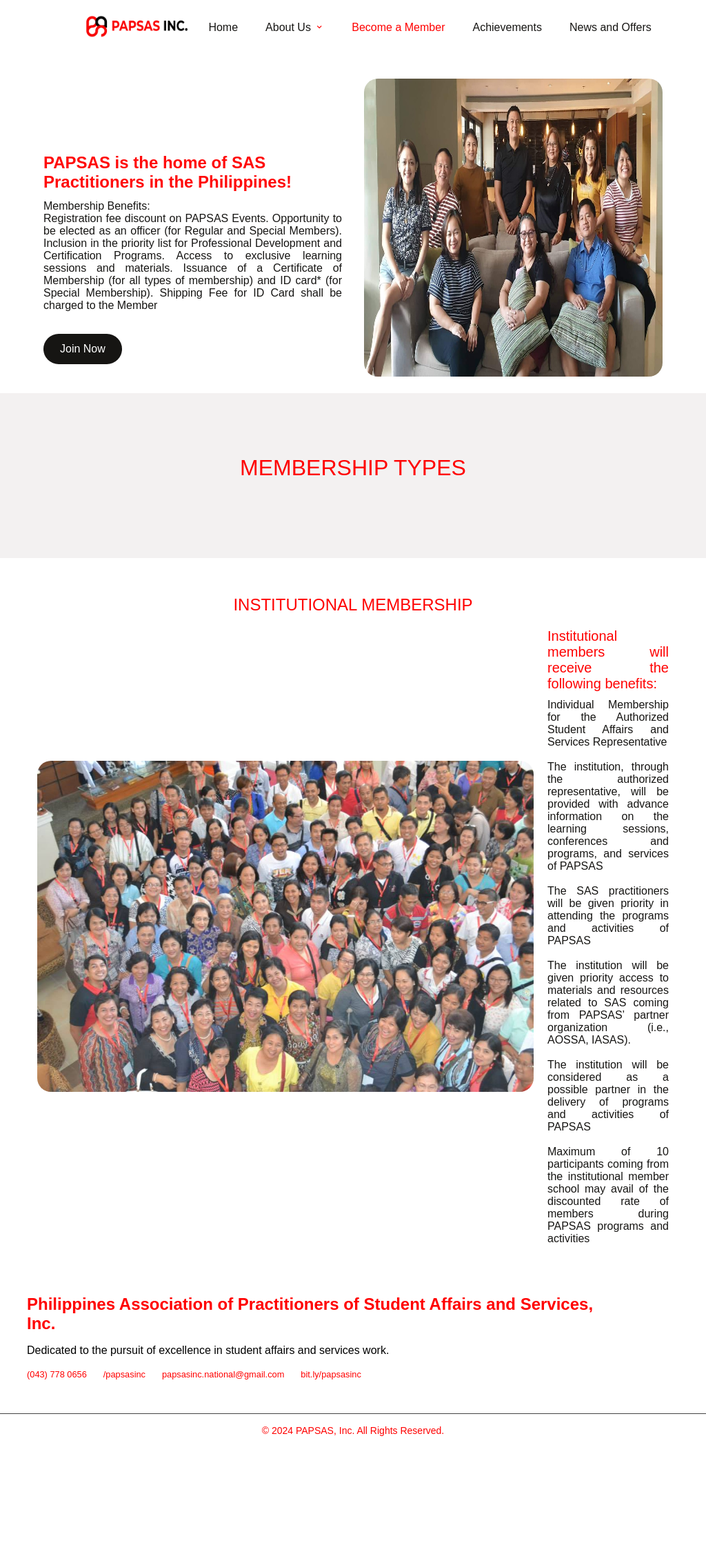
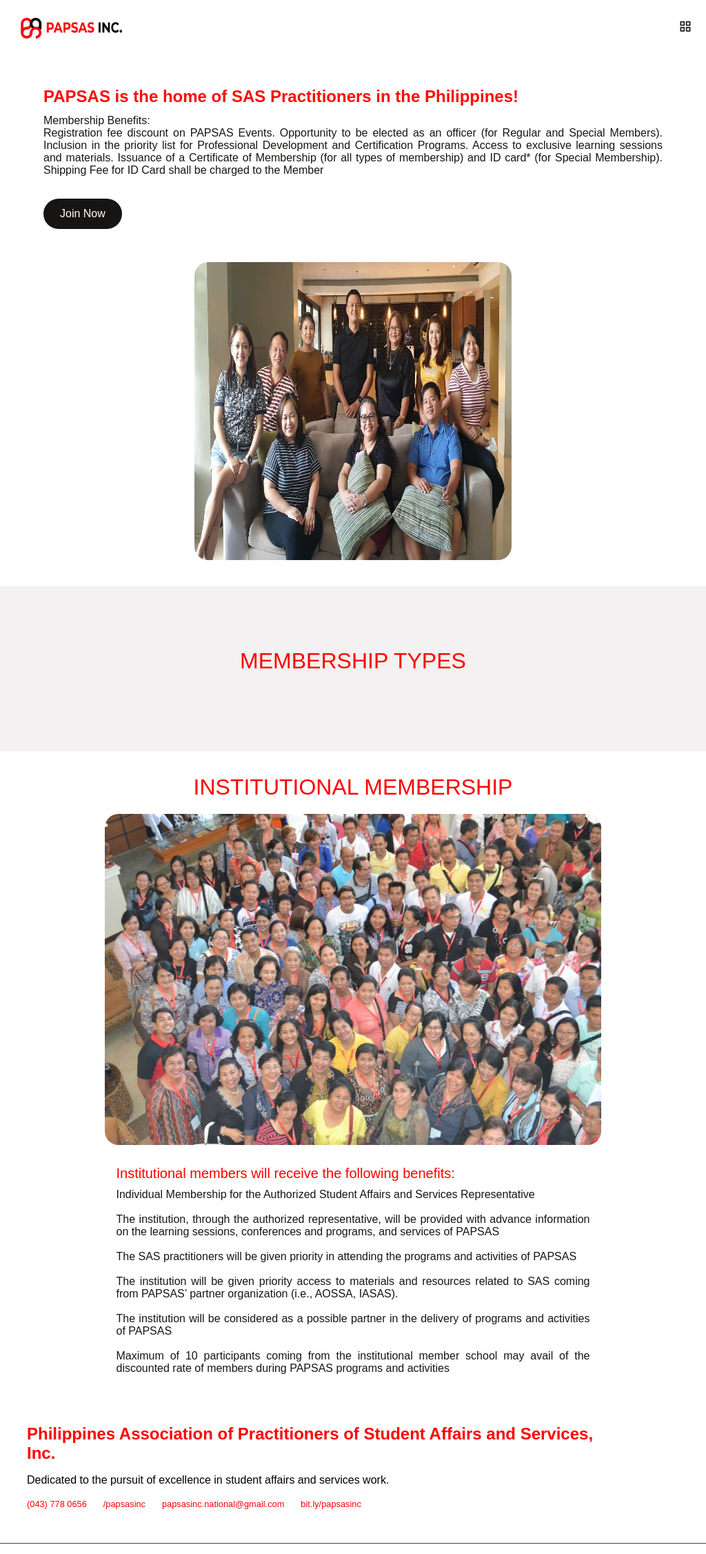
Before and after one commit to JohnPaulCalusor/THESIS, a Django app: page /become_member in a window 1024 px wide. Shown: the top 2253 px of the page at 69% size. Before the commit the page ends 2082 px from the top, so only its background shows below. Run offline with Django 5.2, Linux system fonts and the light colour scheme; some libraries are stand-ins or nearby versions.

Commit message:
added responsiveness

```diff
--- a/papsas_app/static/papsas_app/css/become_member.css
+++ b/papsas_app/static/papsas_app/css/become_member.css
@@ -29,10 +29,9 @@
 
   }
   .institutional-name h1 {
-    font-size: 1.5rem;
+    font-size: 2rem;
     color: #ff0000;
     font-weight: 500;
-    margin-top: 20px;
 
   }
 
@@ -156,7 +155,7 @@
       margin-bottom: 30px;
     }
     .membership {
-      margin-top: 40rem; /* Add 100px margin-top for mobile screens */
+      margin-top: 45rem; /* Add 100px margin-top for mobile screens */
       padding: 10px;
       margin-bottom: -400px;
     }
@@ -184,9 +183,6 @@
 
     .membership_grid {
       grid-template-columns: 1fr; /* 1 column for small screens */
-    }
-    .institutional-name h1{
-      font-size: 1.25rem;
     }
 
   }
@@ -258,8 +254,8 @@
       padding-left: 0;
     }
 
-    .institutional-text{
-      font-size: 10px; /* Adjust font size for readability */
+    .institutional-text h2 {
+      font-size: 16px; /* Adjust font size for readability */
     }
 
     .institutional-text p {
@@ -270,3 +266,69 @@
       height: 15rem;
     }
   }
+  @media (min-width: 745.45px) and (max-width: 1072.73px) {
+    .institutional {
+      flex-direction: column;
+      text-align: center;
+    }
+    .institutional-text {
+      max-width: 75%;
+      padding-left: 0;
+    }
+
+    .home__container {
+      display: flex;
+      flex-direction: column;
+      align-items: center;
+      gap: 3rem;
+  }
+  .home__data {
+    max-width: 100%;
+
+}
+.membership{
+  margin-top: 27rem;
+}
+.membership__button_1{
+  width: 120px;
+  padding: 10px;
+}
+.membership_grid {
+  display: grid;
+  grid-template-columns: repeat(2, 1fr); /* 4 equal columns */
+  gap:10px;
+  justify-items: center;
+}
+
+  }
+  @media (min-width: 930.91px) and (max-width: 1241.82px) {
+    .institutional {
+      flex-direction: column;
+      text-align: center;
+    }
+    .institutional-text {
+      max-width: 75%;
+      padding-left: 0;
+    }
+
+    .home__container {
+      display: flex;
+      flex-direction: column;
+      align-items: center;
+      gap: 3rem;
+  }
+  .home__data {
+    max-width: 100%;
+}
+.membership__button_1{
+  width: 120px;
+  padding: 10px;
+}
+.membership_grid {
+  display: grid;
+  grid-template-columns: repeat(2, 1fr); /* 4 equal columns */
+  gap:10px;
+  justify-items: center;
+}
+
+  }
--- a/papsas_app/static/papsas_app/css/style.css
+++ b/papsas_app/static/papsas_app/css/style.css
@@ -889,3 +889,198 @@ img {
     margin-left: 11.5rem;
   }
 }
+
+/* iPad Air portrait (width: 768px - 820px) */
+@media (min-width: 768px) and (max-width: 820px) {
+  .nav__menu {
+    position: fixed;
+    background-color: var(--first-color);
+    left: 0;
+    top: -100%;
+    width: 100%;
+    padding: 5rem 0 4rem;
+    border-radius: 0 0 1.5rem 1.5rem;
+    box-shadow: 0 2px 4px hsla(38, 4%, 15%, .15);
+    transition: .4s;
+  }
+
+  .logo {
+    margin-top: 5px;
+    margin-left: 5px;
+  }
+
+  .login-submit {
+    margin-left: 120px;
+  }
+
+  .nav__toggle {
+    margin-right: 20px;
+    display: block; /* Ensure toggle button is visible */
+    cursor: pointer;
+  }
+
+  .home {
+    margin-bottom: 30rem;
+  }
+
+  .nav {
+    height: calc(var(--header-height) + 1.5rem);
+  }
+
+  /* Hide close icon and toggle icon initially */
+  .nav__toggle, .nav__close {
+    display: block;
+  }
+
+  .nav__list {
+    flex-direction: column;
+    column-gap: 1rem;
+    display: flex;
+    align-items: center;
+  }
+
+  /* When the nav menu is visible, change the position to top 0 */
+  .nav__menu.show-menu {
+    top: 0;
+  }
+
+  /* Adjust close button visibility when the menu is open */
+  .nav__close {
+    display: block;
+    position: absolute;
+    top: 20px;
+    right: 20px;
+    font-size: 2rem;
+    color: rgb(0, 0, 0);
+    cursor: pointer;
+  }
+}
+@media (min-width: 1024px) and (max-width: 1366px) {
+  .nav__menu {
+    position: fixed;
+    background-color: var(--first-color);
+    left: 0;
+    top: -100%;
+    width: 100%;
+    padding: 5rem 0 4rem;
+    border-radius: 0 0 1.5rem 1.5rem;
+    box-shadow: 0 2px 4px hsla(38, 4%, 15%, .15);
+    transition: .4s;
+  }
+
+  .logo {
+    margin-top: 5px;
+    margin-left: 5px;
+  }
+
+  .login-submit {
+    margin-left: 120px;
+  }
+
+  .nav__toggle {
+    margin-right: 20px;
+    display: block; /* Ensure toggle button is visible */
+    cursor: pointer;
+  }
+
+  .home {
+    margin-bottom: 30rem;
+  }
+
+  .nav {
+    height: calc(var(--header-height) + 1.5rem);
+  }
+
+  /* Hide close icon and toggle icon initially */
+  .nav__toggle, .nav__close {
+    display: block;
+  }
+
+  .nav__list {
+    flex-direction: column;
+    column-gap: 1rem;
+    display: flex;
+    align-items: center;
+  }
+
+  /* When the nav menu is visible, change the position to top 0 */
+  .nav__menu.show-menu {
+    top: 0;
+  }
+
+  /* Adjust close button visibility when the menu is open */
+  .nav__close {
+    display: block;
+    position: absolute;
+    top: 20px;
+    right: 20px;
+    font-size: 2rem;
+    color: rgb(0, 0, 0);
+    cursor: pointer;
+  }
+}
+
+@media (min-width: 768px) and (max-width: 1024px) {
+  .nav__menu {
+    position: fixed;
+    background-color: var(--first-color);
+    left: 0;
+    top: -100%;
+    width: 100%;
+    padding: 5rem 0 4rem;
+    border-radius: 0 0 1.5rem 1.5rem;
+    box-shadow: 0 2px 4px hsla(38, 4%, 15%, .15);
+    transition: .4s;
+  }
+
+  .logo {
+    margin-top: 5px;
+    margin-left: 5px;
+  }
+
+  .login-submit {
+    margin-left: 120px;
+  }
+
+  .nav__toggle {
+    margin-right: 20px;
+    display: block; /* Ensure toggle button is visible */
+    cursor: pointer;
+  }
+
+  .home {
+    margin-bottom: 30rem;
+  }
+
+  .nav {
+    height: calc(var(--header-height) + 1.5rem);
+  }
+
+  /* Hide close icon and toggle icon initially */
+  .nav__toggle, .nav__close {
+    display: block;
+  }
+
+  .nav__list {
+    flex-direction: column;
+    column-gap: 1rem;
+    display: flex;
+    align-items: center;
+  }
+
+  /* When the nav menu is visible, change the position to top 0 */
+  .nav__menu.show-menu {
+    top: 0;
+  }
+
+  /* Adjust close button visibility when the menu is open */
+  .nav__close {
+    display: block;
+    position: absolute;
+    top: 20px;
+    right: 20px;
+    font-size: 2rem;
+    color: rgb(0, 0, 0);
+    cursor: pointer;
+  }
+}
--- a/papsas_app/templates/papsas_app/layout.html
+++ b/papsas_app/templates/papsas_app/layout.html
@@ -180,7 +180,7 @@
                                     <a href="{% url 'news_offers' %}" class="nav__link">News and Offers</a>
                                 </li>
                                 <div class="login-container">
-                                    <a href="{% url 'login' %}" class="search-submit">Login</a>
+                                    <a href="{% url 'login' %}" class="login-submit">Login</a>
                                 </div>
                             </ul>
 
```
Also changed, not shown: papsas_app/static/papsas_app/css/about_us.css (+50 -0 lines).
